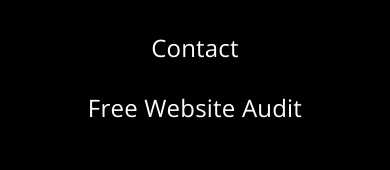
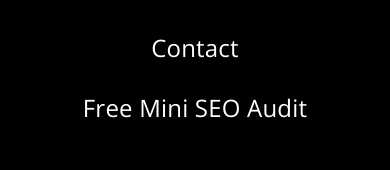
Before and after one commit to kgb4000/bowieseo, a Next.js app: page /local-seo-maryland in a window 390 px wide. Both pictures are taken after a click on the element 359 px from the left and 40 px from the top of the page. Shown: the part 398-568 px from the top of the page. Built offline with nearby package versions, Linux system fonts and the light colour scheme.

Commit message:
Fixed links on mobile menu

```diff
--- a/components/Sidebar/index.js
+++ b/components/Sidebar/index.js
@@ -46,8 +46,8 @@ const Sibebar = ({ isOpen, toggle }) => {
               </SidebarLink>
             </SidebarItem>
             <SidebarItem>
-              <SidebarLink href="/free-website-audit">
-                <SidebarLinkA>Free Website Audit</SidebarLinkA>
+              <SidebarLink href="/free-mini-seo-audit">
+                <SidebarLinkA>Free Mini SEO Audit</SidebarLinkA>
               </SidebarLink>
             </SidebarItem>
           </SidebarMenu>
```
